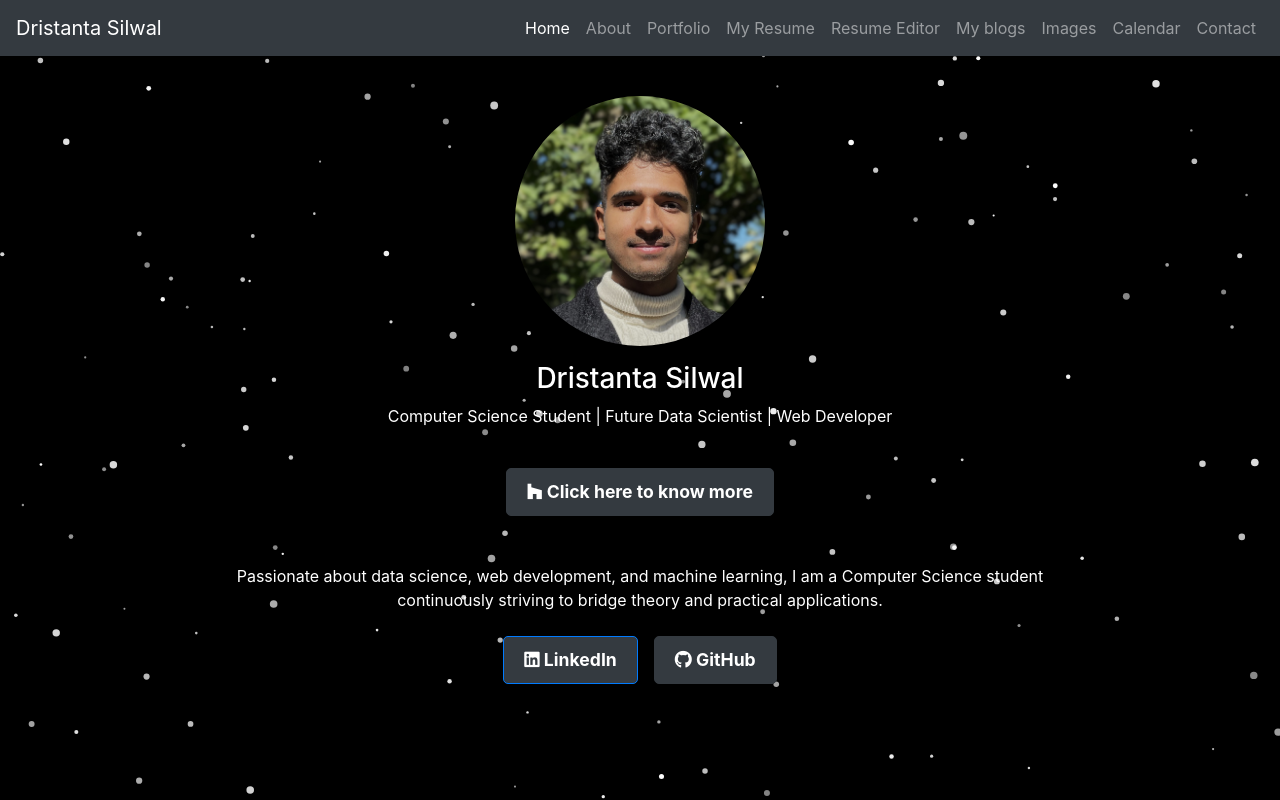
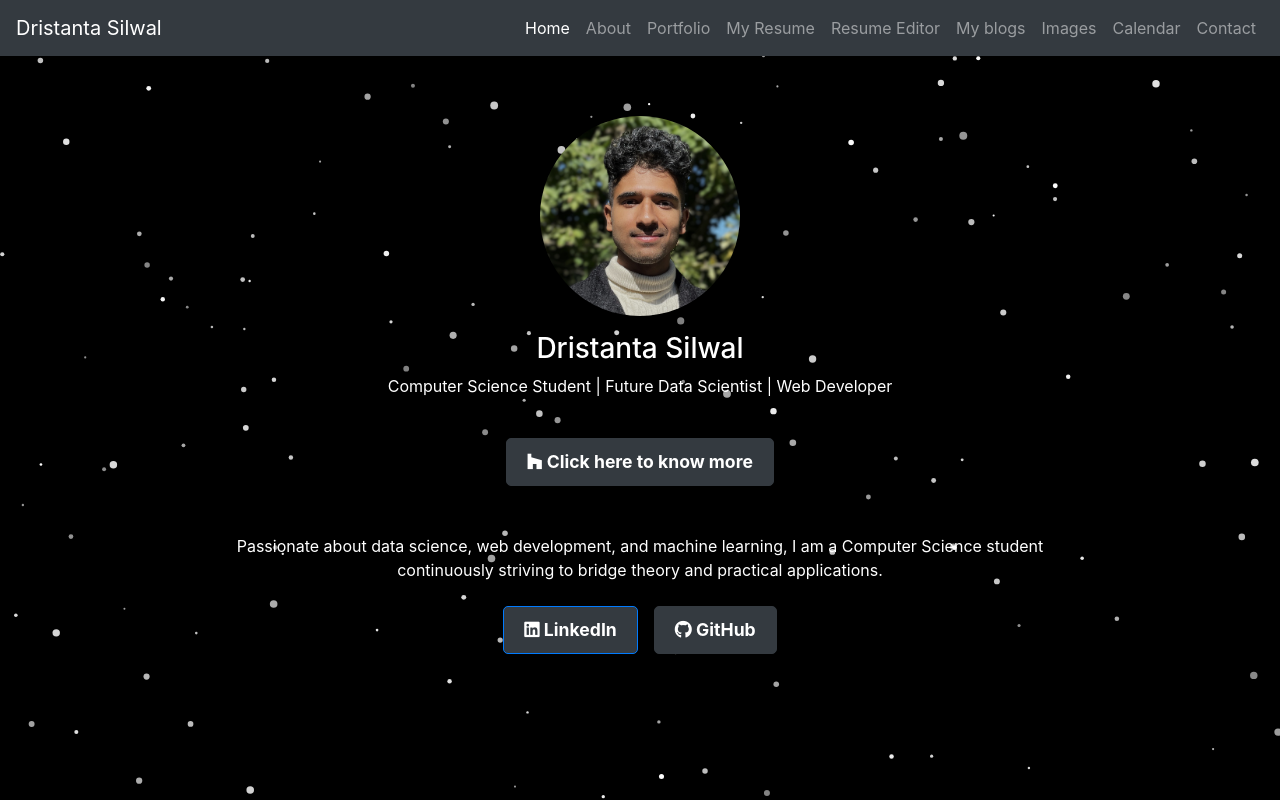
Before and after one commit to dristanta-silwal/CS-360, a PHP site: page / in a window 1280 px wide. Run offline with PHP 8.4, Linux system fonts and the light colour scheme; some libraries are stand-ins or nearby versions.

Commit message:
2: home page fixed

```diff
--- a/index.php
+++ b/index.php
@@ -26,7 +26,7 @@
                     <figure class="text-center">
                         <img src="images/profile.jpg" alt="Image of Dristanta Silwal"
                             class="img-fluid rounded-circle mx-auto"
-                            style="width: 250px; height: 250px; position: relative; z-index: 10;">
+                            style="width: 200px; height: 200px; position: relative; z-index: 10;">
                         <figcaption>
                             <h3 class="mt-3">Dristanta Silwal</h3>
                             <p>Computer Science Student | Future Data Scientist | Web Developer</p>
```
